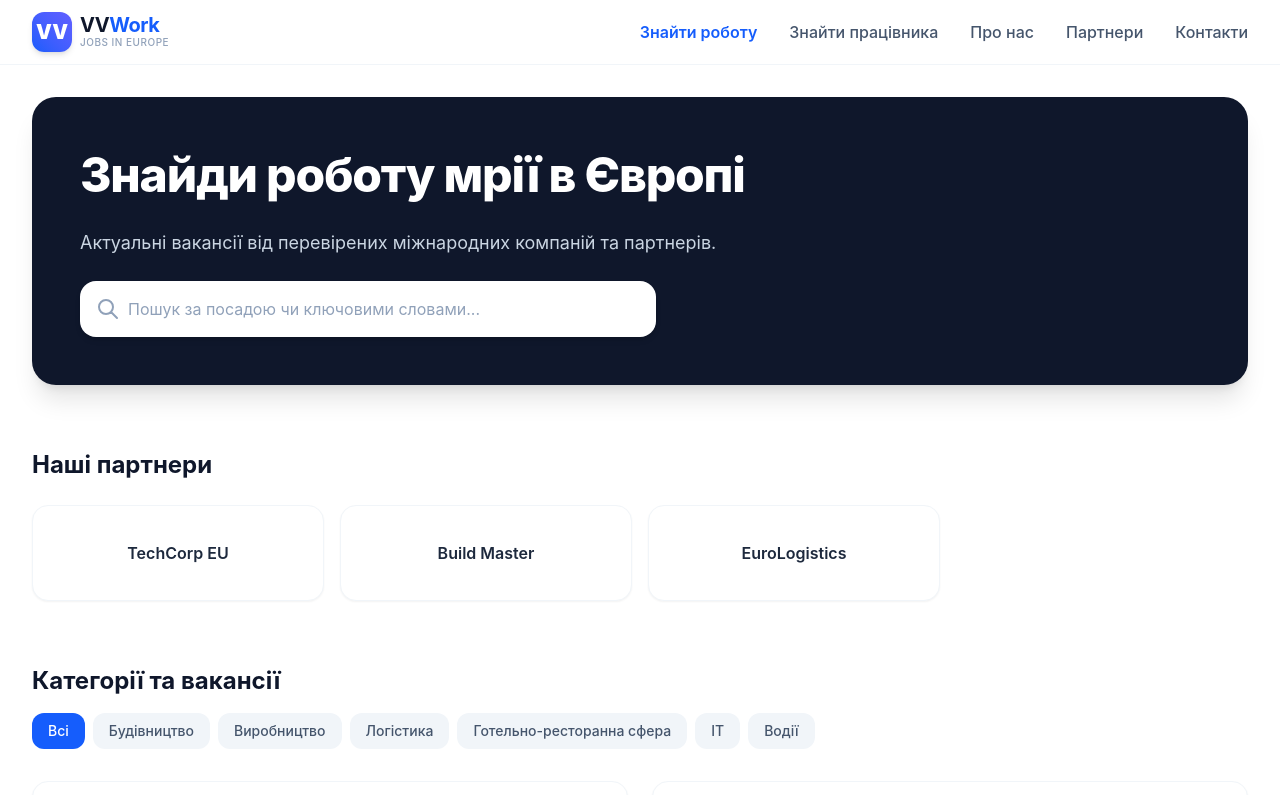
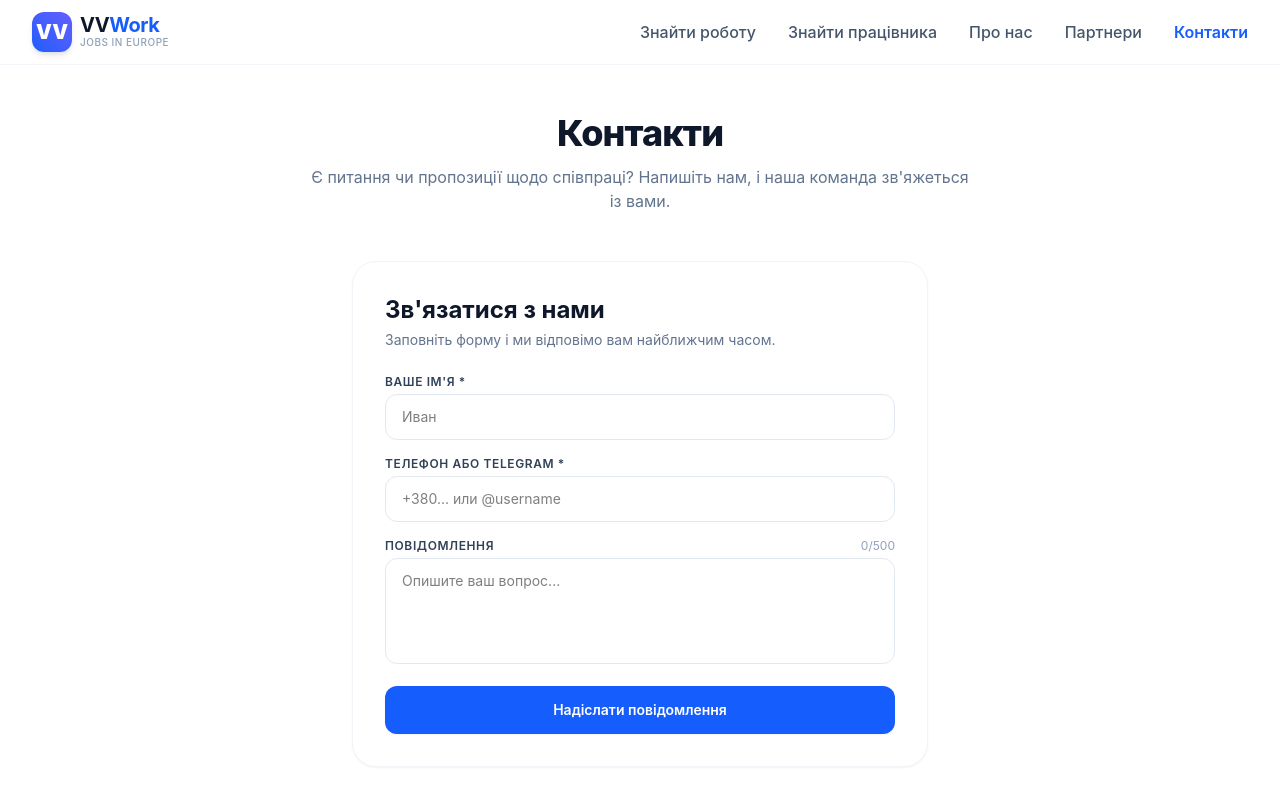
Before and after one commit to xovrashok/vv-work-platform, a React (Vite) app: page /contacts in a window 1280 px wide. Before the commit this address led to /. Shown: the top 795 px of the page. Built offline with nearby package versions, Linux system fonts and the light colour scheme.

Commit message:
feat: add ContactsPage with validated ContactForm and mock async submit

```diff
--- a/package.json
+++ b/package.json
@@ -13,6 +13,7 @@
     "lucide-react": "^1.45.0",
     "react": "^19.2.8",
     "react-dom": "^19.2.8",
+    "react-hot-toast": "^2.6.0",
     "react-router-dom": "^7.18.3"
   },
   "devDependencies": {
--- a/src/App.tsx
+++ b/src/App.tsx
@@ -1,8 +1,9 @@
 import { BrowserRouter, Routes, Route } from "react-router-dom";
+import { Toaster } from "react-hot-toast";
 import Layout from "./components/layout/Layout";
 import HomePage from "./pages/HomePage";
 import PartnerPage from "./pages/PartnerPage";
-// import ContactsPage from "./pages/ContactsPage";
+import ContactsPage from "./pages/ContactsPage";
 import NotFoundPage from "./pages/NotFoundPage";
 
 function App() {
@@ -12,10 +13,11 @@ function App() {
         <Route path="/" element={<Layout />}>
           <Route index element={<HomePage />} />
           <Route path="partners/:slug" element={<PartnerPage />} />
-          {/* <Route path="contacts" element={<ContactsPage />} /> */}
+          <Route path="contacts" element={<ContactsPage />} />
           <Route path="*" element={<NotFoundPage />} />
         </Route>
       </Routes>
+      <Toaster position="top-right" reverseOrder={false} />
     </BrowserRouter>
   );
 }
--- /dev/null
+++ b/src/components/contacts/ContactForm.tsx
@@ -0,0 +1,146 @@
+import { useState } from "react";
+import toast from "react-hot-toast";
+
+const ContactForm = () => {
+  const [name, setName] = useState<string>("");
+  const [contact, setContact] = useState<string>("");
+  const [message, setMessage] = useState<string>("");
+  const [errors, setErrors] = useState<{
+    name?: string;
+    contact?: string;
+    message?: string;
+  }>({});
+  const [isSubmitting, setIsSubmitting] = useState(false);
+
+  const validate = () => {
+    const newErrors: { name?: string; contact?: string; message?: string } = {};
+    const isPhone = /^[+\d\s()-]{7,20}$/.test(contact.trim());
+    const isTelegram = /^@?[a-zA-C0-9_]{3,32}$/.test(contact.trim());
+
+    if (name.trim().length < 2) {
+      newErrors.name = "Ім'я має містити щонайменше 2 символи";
+    }
+
+    if (message.length > 500) {
+      newErrors.message = "Повідомлення не повинно перевищувати 500 символів";
+    }
+
+    if (!contact.trim()) {
+      newErrors.contact = "Вкажіть телефон або Telegram";
+    } else if (!isPhone && !isTelegram) {
+      newErrors.contact = "Введіть номер телефону або Telegram (@username).";
+    }
+
+    setErrors(newErrors);
+    return Object.keys(newErrors).length === 0;
+  };
+
+  const handleSubmit = (e: React.FormEvent) => {
+    e.preventDefault();
+
+    if (!validate()) return;
+
+    setIsSubmitting(true);
+
+    setTimeout(() => {
+      const hasError = Math.random() < 0.2;
+
+      if (hasError) {
+        toast.error("Помилка сервера. Спробуйте ще раз.");
+      } else {
+        toast.success("Повідомлення успішно надіслано!");
+        setName("");
+        setContact("");
+        setMessage("");
+      }
+
+      setIsSubmitting(false);
+    }, 600);
+  };
+
+  return (
+    <div className="bg-white p-8 rounded-3xl border border-slate-100 shadow-xs max-w-xl mx-auto space-y-6">
+      <div className="space-y-1">
+        <h2 className="text-2xl font-bold text-slate-900">Зв'язатися з нами</h2>
+        <p className="text-sm text-slate-500">
+          Заповніть форму і ми відповімо вам найближчим часом.
+        </p>
+      </div>
+
+      <form onSubmit={handleSubmit} className="space-y-4">
+        <div className="space-y-1">
+          <label className="block text-xs font-semibold text-slate-700 uppercase tracking-wider">
+            Ваше ім'я *
+          </label>
+          <input
+            type="text"
+            value={name}
+            onChange={(e) => setName(e.target.value)}
+            placeholder="Иван"
+            className={`w-full px-4 py-3 rounded-xl border text-sm transition-all outline-hidden ${
+              errors.name
+                ? "border-red-500 bg-red-50/30"
+                : "border-slate-200 focus:border-blue-600 focus:ring-1 focus:ring-blue-600"
+            }`}
+          />
+          {errors.name && (
+            <p className="text-xs text-red-500 font-medium">{errors.name}</p>
+          )}
+        </div>
+
+        <div className="space-y-1">
+          <label className="block text-xs font-semibold text-slate-700 uppercase tracking-wider">
+            Телефон або Telegram *
+          </label>
+          <input
+            type="text"
+            value={contact}
+            onChange={(e) => setContact(e.target.value)}
+            placeholder="+380... или @username"
+            className={`w-full px-4 py-3 rounded-xl border text-sm transition-all outline-hidden ${
+              errors.contact
+                ? "border-red-500 bg-red-50/30"
+                : "border-slate-200 focus:border-blue-600 focus:ring-1 focus:ring-blue-600"
+            }`}
+          />
+          {errors.contact && (
+            <p className="text-xs text-red-500 font-medium">{errors.contact}</p>
+          )}
+        </div>
+
+        <div className="space-y-1">
+          <div className="flex justify-between items-center">
+            <label className="block text-xs font-semibold text-slate-700 uppercase tracking-wider">
+              Повідомлення
+            </label>
+            <span className="text-xs text-slate-400">{message.length}/500</span>
+          </div>
+          <textarea
+            rows={4}
+            value={message}
+            onChange={(e) => setMessage(e.target.value)}
+            placeholder="Опишите ваш вопрос..."
+            className={`w-full px-4 py-3 rounded-xl border text-sm transition-all outline-hidden resize-none ${
+              errors.message
+                ? "border-red-500 bg-red-50/30"
+                : "border-slate-200 focus:border-blue-600 focus:ring-1 focus:ring-blue-600"
+            }`}
+          />
+          {errors.message && (
+            <p className="text-xs text-red-500 font-medium">{errors.message}</p>
+          )}
+        </div>
+
+        <button
+          type="submit"
+          disabled={isSubmitting}
+          className="w-full py-3.5 px-6 bg-blue-600 hover:bg-blue-700 disabled:bg-slate-300 text-white font-semibold text-sm rounded-xl shadow-xs transition-all cursor-pointer disabled:cursor-not-allowed"
+        >
+          {isSubmitting ? "Надсилання..." : "Надіслати повідомлення"}
+        </button>
+      </form>
+    </div>
+  );
+};
+
+export default ContactForm;
--- a/src/pages/ContactsPage.tsx
+++ b/src/pages/ContactsPage.tsx
@@ -0,0 +1,21 @@
+import ContactForm from "../components/contacts/ContactForm";
+
+const ContactsPage = () => {
+  return (
+    <div className="max-w-7xl mx-auto px-4 sm:px-6 lg:px-8 py-12 space-y-12">
+      <div className="text-center max-w-2xl mx-auto space-y-3">
+        <h1 className="text-3xl sm:text-4xl font-extrabold text-slate-900 tracking-tight">
+          Контакти
+        </h1>
+        <p className="text-slate-500 text-sm sm:text-base">
+          Є питання чи пропозиції щодо співпраці? Напишіть нам, і наша команда
+          зв'яжеться із вами.
+        </p>
+      </div>
+
+      <ContactForm />
+    </div>
+  );
+};
+
+export default ContactsPage;
```
Also changed, not shown: 1 other file (tests, documents, lock files or other folders).
